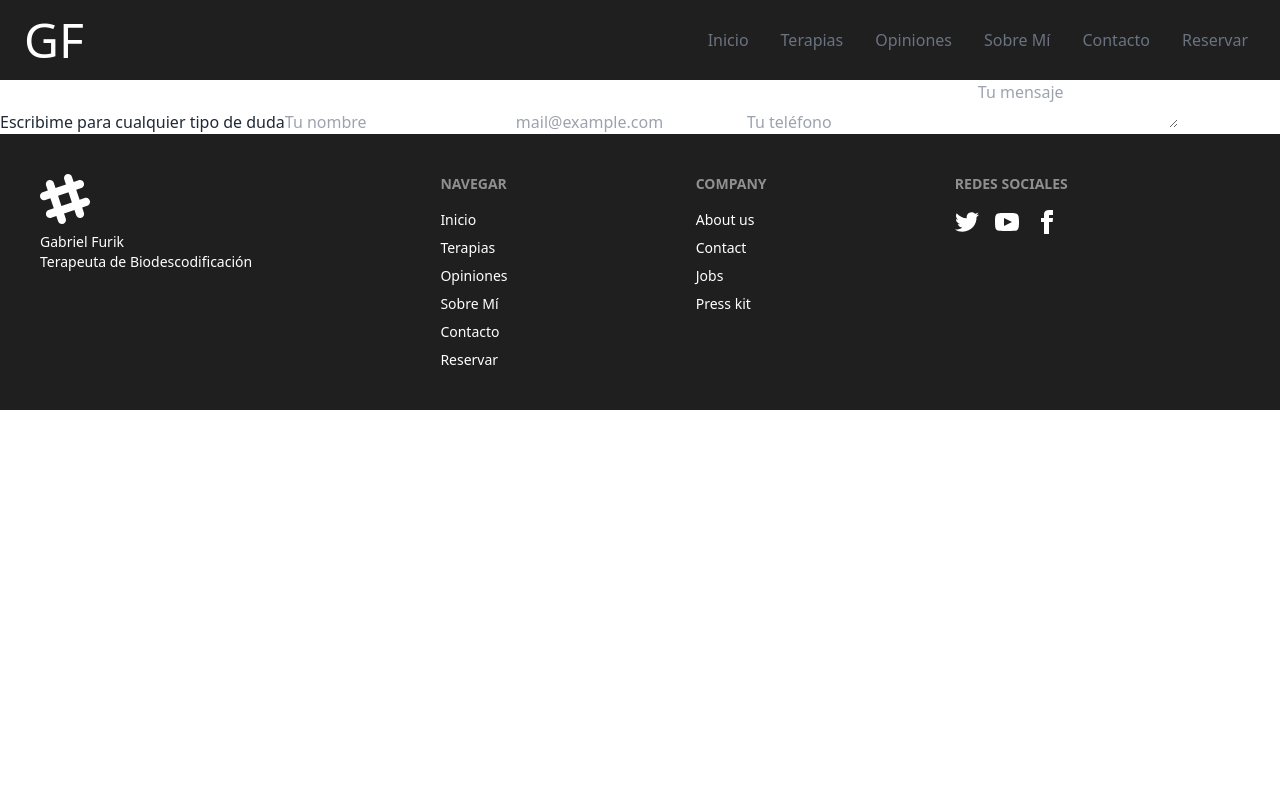
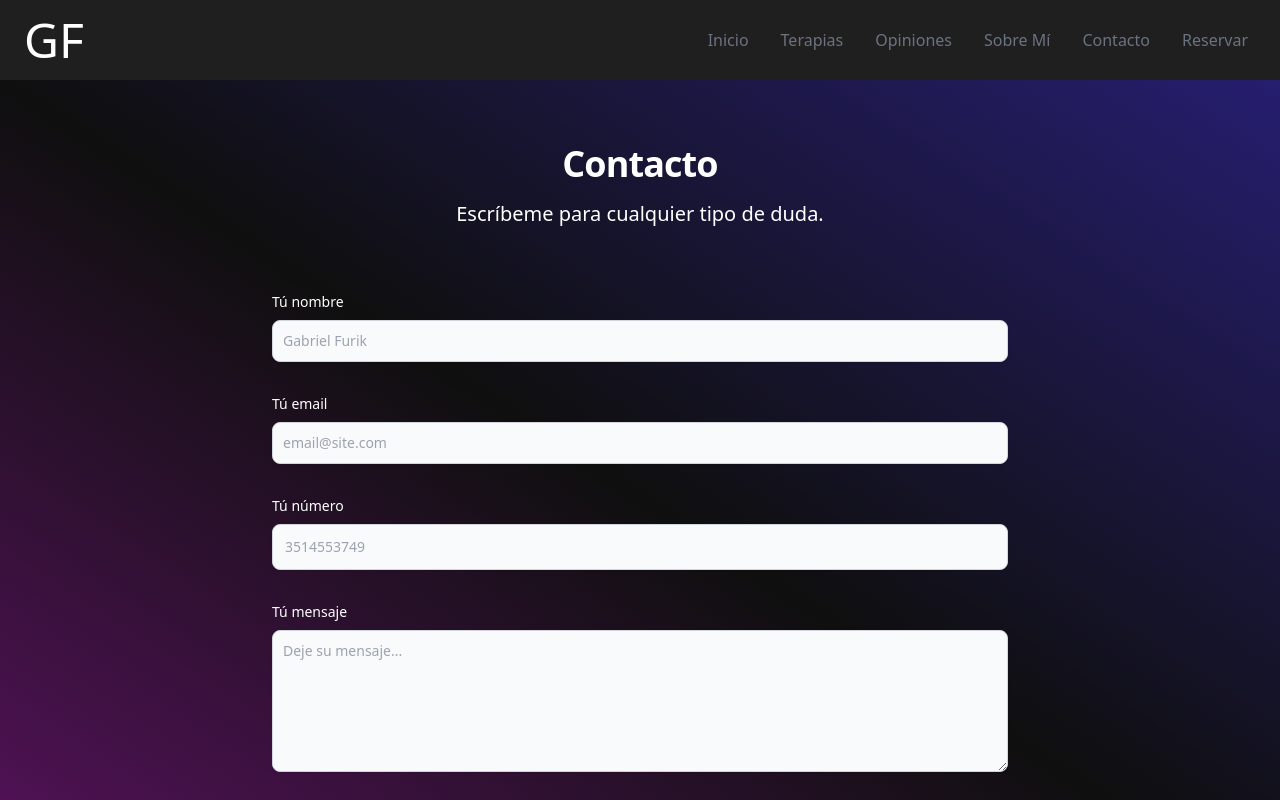
Before and after one commit to Felipao22/project-gabriel, a React (Vite) app: page /contacto in a window 1280 px wide. Shown: the top 800 px of the page. Built offline with nearby package versions, Linux system fonts and the light colour scheme.

Commit message:
styling in home

```diff
--- a/src/components/Contacto.jsx
+++ b/src/components/Contacto.jsx
@@ -1,15 +1,65 @@
 
 
 export const Contacto = () => {
-  return (
-    <div>
-      <form>
-        Escribime para cualquier tipo de duda
-        <input placeholder="Tu nombre" type="text" />
-        <input placeholder="mail@example.com" type="mail" />
-        <input placeholder="Tu teléfono" type="text" />
-        <textarea placeholder="Tu mensaje" type="text" />
+  // return (
+  //   <div className='flex justify-center'>
+  //     <form className="form-control">
+  //       Escribime para cualquier tipo de duda
+  //       <label className="label">
+  //   <span className="label-text">Tú nombre</span>
+  // </label>
+  // <label className="input-group">
+  //   <span>Nombre</span>
+  //   <input type="text" placeholder="Gabriel Furik" className="input input-bordered" />
+  // </label>
+
+  // <label className="label">
+  //   <span className="label-text">Tú email</span>
+  // </label>
+  // <label className="input-group">
+  //   <span>Email</span>
+  //   <input type="text" placeholder="info@site.com" className="input input-bordered" />
+  // </label>
+
+  // <label className="label">
+  //   <span className="label-text">Tú telefono</span>
+  // </label>
+  // <label className="input-group">
+  //   <span>Email</span>
+  //   <input type="text" placeholder="info@site.com" className="input input-bordered" />
+  // </label>
+  //       <textarea placeholder="Tu mensaje" type="text" />
+  //     </form>
+  //   </div>
+  // )
+  return(
+<>
+
+  <section className="bg-gradient-to-tr from-custom-gradient-35 via-custom-gradient-51 to-custom-gradient-0">
+  <div className="py-8 lg:py-16 px-4 mx-auto max-w-screen-md">
+      <h2 className="mb-4 text-4xl tracking-tight font-extrabold text-center text-white dark:text-white">Contacto</h2>
+      <p className="mb-8 lg:mb-16 font-light text-center text-white sm:text-xl">Escríbeme para cualquier tipo de duda.</p>
+      <form action="#" className="space-y-8">
+          <div>
+              <label  className="block mb-2 text-sm font-medium text-white">Tú nombre</label>
+              <input type="name" id="name" className="shadow-sm bg-gray-50 border border-gray-300 text-gray-900 text-sm rounded-lg focus:ring-primary-500 focus:border-primary-500 block w-full p-2.5 dark:bg-gray-700 dark:border-gray-600 dark:placeholder-gray-400 dark:text-white dark:focus:ring-primary-500 dark:focus:border-primary-500 dark:shadow-sm-light" placeholder="Gabriel Furik" required />
+          </div>
+          <div>
+              <label  className="block mb-2 text-sm font-medium text-white">Tú email</label>
+              <input type="email" id="email" className="shadow-sm bg-gray-50 border border-gray-300 text-gray-900 text-sm rounded-lg focus:ring-primary-500 focus:border-primary-500 block w-full p-2.5 dark:bg-gray-700 dark:border-gray-600 dark:placeholder-gray-400 dark:text-white dark:focus:ring-primary-500 dark:focus:border-primary-500 dark:shadow-sm-light" placeholder="email@site.com" required />
+          </div>
+          <div>
+              <label className="block mb-2 text-sm font-medium text-white">Tú número</label>
+              <input type="number" inputMode="numeric" pattern="[0-9]+" id="tel" name="number" className="block p-3 w-full text-sm text-gray-900 bg-gray-50 rounded-lg border appearance-none border-gray-300 shadow-sm focus:ring-primary-500 focus:border-primary-500 dark:bg-gray-700 dark:border-gray-600 dark:placeholder-gray-400 dark:text-white dark:focus:ring-primary-500 dark:focus:border-primary-500 dark:shadow-sm-light" placeholder="3514553749" required />
+          </div>
+          <div className="sm:col-span-2">
+              <label  className="block mb-2 text-sm font-medium text-white">Tú mensaje</label>
+              <textarea id="message" rows="6" className="block p-2.5 w-full text-sm text-gray-900 bg-gray-50 rounded-lg shadow-sm border border-gray-300 focus:ring-primary-500 focus:border-primary-500 dark:bg-gray-700 dark:border-gray-600 dark:placeholder-gray-400 dark:text-white dark:focus:ring-primary-500 dark:focus:border-primary-500" placeholder="Deje su mensaje..."></textarea>
+          </div>
+          <button type="submit" className="py-3 px-5 text-sm font-medium text-center text-white rounded-lg bg-secondary sm:w-fit hover:bg-primary focus:ring-4 focus:outline-none focus:ring-primary-300 dark:bg-primary-600 dark:hover:bg-primary-700 dark:focus:ring-primary-800">Enviar mensaje</button>
       </form>
-    </div>
+  </div>
+</section>
+</>
   )
 }
--- a/src/components/navbar/NavBar.jsx
+++ b/src/components/navbar/NavBar.jsx
@@ -77,7 +77,7 @@ export const NavBar = () => {
 
 
   return (
-    <div className="flex justify-between items-center w-full h-20  px-4 text-white bg-dark static">
+    <div className="flex justify-between items-center w-full h-20  px-4 text-white bg-dark static shadow-2xl">
       <div>
         <a className="text-5xl font-signature ml-2" href="/">GF</a>
         {/* <h3 className="text-5xl font-signature ml-2">Gabriel Furik</h3> */}
@@ -89,7 +89,7 @@ export const NavBar = () => {
             key={id}
             className="px-4 cursor-pointer capitalize font-medium text-gray-500 hover:scale-105 duration-200"
           >
-            <Link to={link} smooth duration={500}>
+            <Link to={link}>
               {name}
             </Link>
           </li>
--- a/src/pages/Home.jsx
+++ b/src/pages/Home.jsx
@@ -1,5 +1,5 @@
 import example from "../assets/example.jpg";
-import {Link} from 'react-scroll'
+import { Link } from "react-scroll";
 
 export const Home = () => {
   return (
@@ -22,7 +22,7 @@ export const Home = () => {
                 to="descubre"
                 smooth
                 duration={500}
-            className="group rounded-full leading-4 text-center text-white bg-violet-800 p-4 uppercase font-bold cursor-pointer"
+                className="group rounded-full leading-4 text-center text-white bg-violet-800 p-4 uppercase font-bold cursor-pointer hover:bg-violet-500"
               >
                 Descubre a tu terapeuta
               </Link>
@@ -38,11 +38,22 @@ export const Home = () => {
         </div>
       </main>
       <main name="descubre" className="h-screen w-full bg-neutral">
-         <div className="max-w-screen-lg mx-auto flex justify-center items-center h-full px-2 md:flex-row">
-           <header className="flex flex-col justify-center h-full pt-2">
-             <h3 className="text-2xl mb-2 md:text-5xl md:mr-40 font-bold text-black text-center">
+        <div className="max-w-screen-lg mx-auto flex justify-center items-center h-full px-auto md:flex-row">
+          <header className="flex flex-col justify-center h-full pt-2 my-80">
+            <h3 className="text-3xl my-6 mx-10 md:text-4xl font-bold text-black text-center">
               Tú nuevo Terapueta Emocional de Biodescodificación
             </h3>
+
+              {/* <span className="w-96 h-1 bg-stone-950 my-20 mx-20 md:w-[1100px]"></span> */}
+          <span className="text-2xl  mx-10 md:text-2xl font-bold from-purple-600 via-pink-600 to-blue-600 bg-gradient-to-r bg-clip-text text-center text-transparent ">
+            Lidera tus Estados de Ánimo, Conectando Cuerpo, Mente y Alma
+          </span>
+          {/* <span className="w-96 h-1 bg-stone-950 my-8 mx-20 md:w-[1100px]"></span> */}
+
+
+          <small className="text-xl my-10 mx-10 md:text-1xl font-bold text-black text-center ">
+          Crea de una vez, la vida que Mereces y Cambia Todo lo que no te gusta de ti mediante la mejor técnica de Autoconocimiento Emocional y Corporal.
+          </small>
           </header>
         </div>
       </main>
```
Lines whose indentation alone changed are shown as unchanged.
